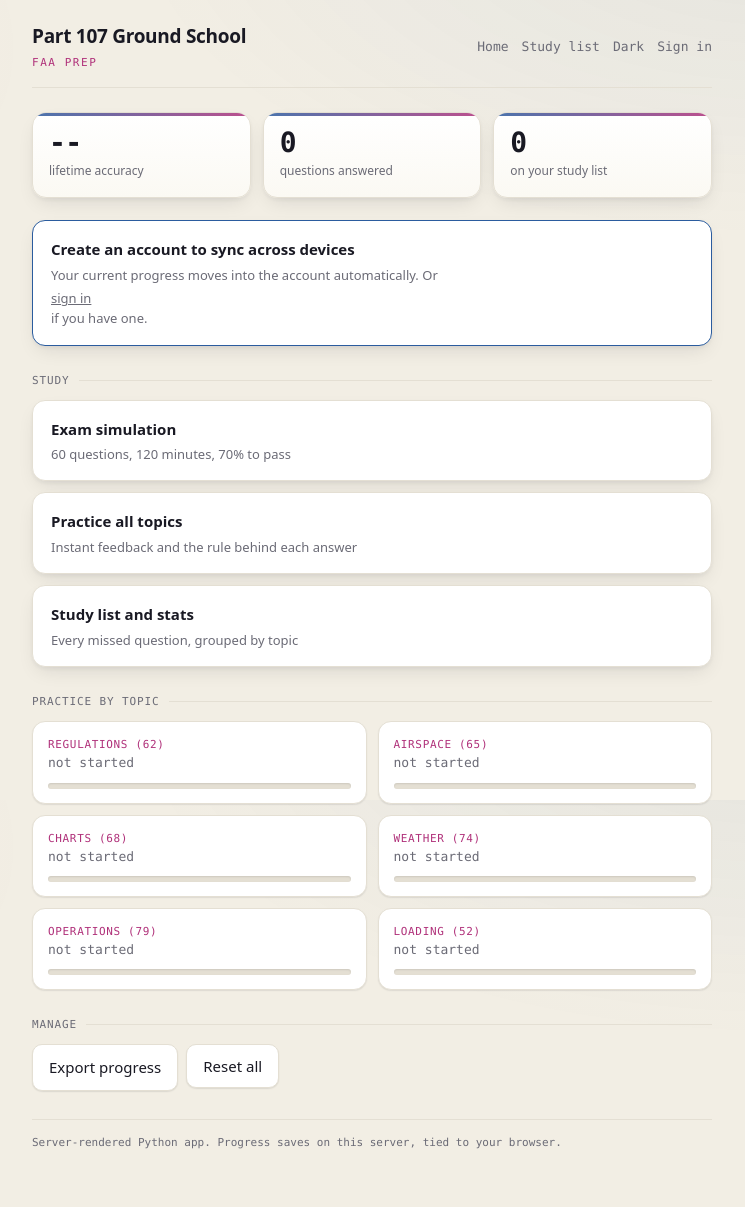
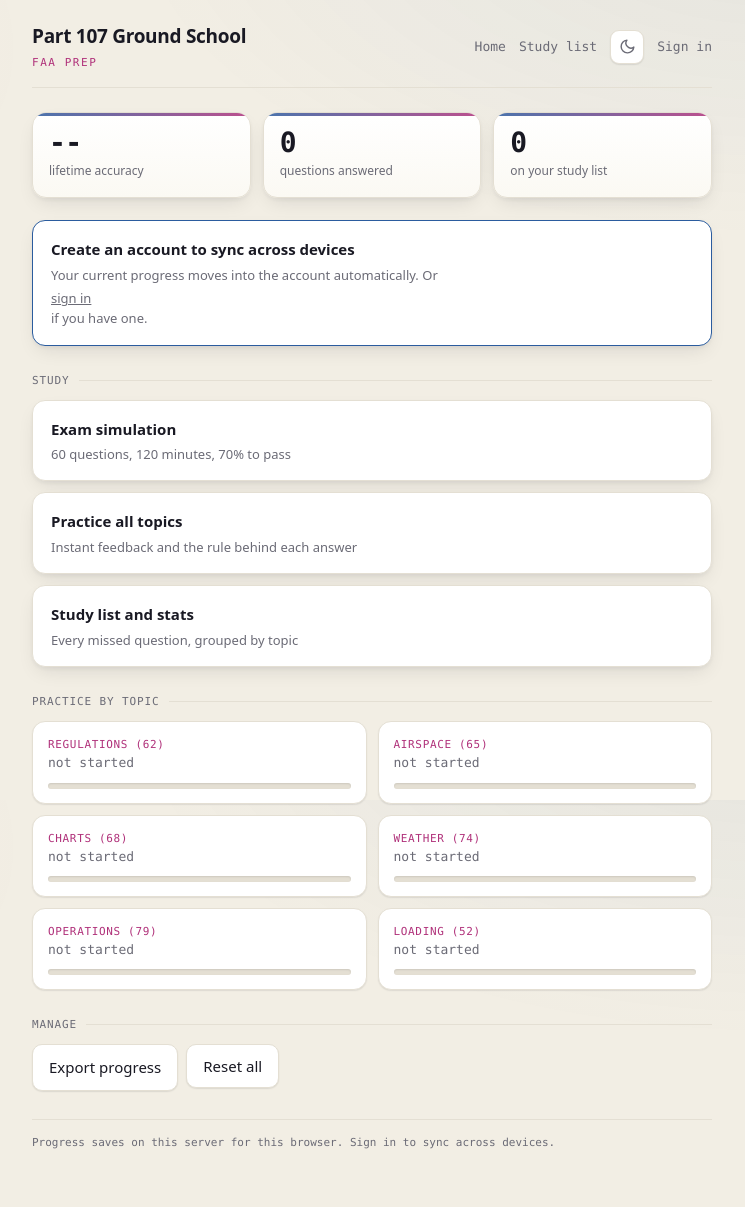
Before and after one commit to jha-ayush/part107_study_guide, a Flask app: page / in a window 1280 px wide. Shown: the whole page, without its empty margins (268-1013 px from the left). Run offline with Flask 3, Linux system fonts and the light colour scheme; some libraries are stand-ins or nearby versions.

Commit message:
Update base.html

```diff
--- a/templates/base.html
+++ b/templates/base.html
@@ -3,7 +3,7 @@
 <head>
 <meta charset="utf-8">
 <meta name="viewport" content="width=device-width, initial-scale=1, viewport-fit=cover">
-<meta name="theme-color" content="#F4F1EA">
+<meta name="theme-color" content="{{ '#101019' if dark else '#F2EEE4' }}">
 <title>{% block title %}Part 107 Ground School{% endblock %}</title>
 <link rel="icon" href="{{ url_for('static', filename='icons/icon-192.png') }}">
 <link rel="stylesheet" href="{{ url_for('static', filename='styles.css') }}">
@@ -20,11 +20,19 @@
     <nav>
       <a href="{{ url_for('home') }}">Home</a>
       <a href="{{ url_for('review') }}">Study list</a>
-      <a href="{{ url_for('toggle_theme') }}">{{ 'Light' if dark else 'Dark' }}</a>
+      <a class="theme-toggle" href="{{ url_for('toggle_theme') }}"
+         aria-label="{{ 'Switch to light mode' if dark else 'Switch to dark mode' }}"
+         title="{{ 'Light mode' if dark else 'Dark mode' }}">
+        {% if dark %}
+        <svg width="17" height="17" viewBox="0 0 24 24" fill="none" stroke="currentColor" stroke-width="2" stroke-linecap="round" stroke-linejoin="round"><circle cx="12" cy="12" r="4"/><path d="M12 2v2M12 20v2M4.93 4.93l1.41 1.41M17.66 17.66l1.41 1.41M2 12h2M20 12h2M6.34 17.66l-1.41 1.41M19.07 4.93l-1.41 1.41"/></svg>
+        {% else %}
+        <svg width="17" height="17" viewBox="0 0 24 24" fill="none" stroke="currentColor" stroke-width="2" stroke-linecap="round" stroke-linejoin="round"><path d="M21 12.79A9 9 0 1 1 11.21 3 7 7 0 0 0 21 12.79z"/></svg>
+        {% endif %}
+      </a>
       {% if user %}
-      <span style="color:var(--ink)">{{ user.username }}</span>
+      <span class="user-chip" title="{{ user.email }}">{{ user.email }}</span>
       <form method="post" action="{{ url_for('logout') }}" style="display:inline;margin:0">
-        <button type="submit" style="border:none;background:none;padding:0;color:var(--muted);font-family:var(--mono);font-size:13px;cursor:pointer">Sign out</button>
+        <button type="submit" class="linkbtn">Sign out</button>
       </form>
       {% else %}
       <a href="{{ url_for('login') }}">Sign in</a>
@@ -32,7 +40,7 @@
     </nav>
   </header>
   {% block body %}{% endblock %}
-  <div class="note">Server-rendered Python app. Progress saves on this server, tied to your browser.</div>
+  <div class="note">{% if user %}Signed in as {{ user.email }}. Progress syncs to your account across devices.{% else %}Progress saves on this server for this browser. Sign in to sync across devices.{% endif %}</div>
 </div>
 </body>
 </html>
```
